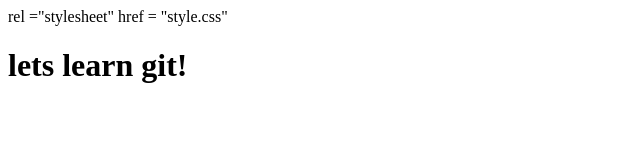
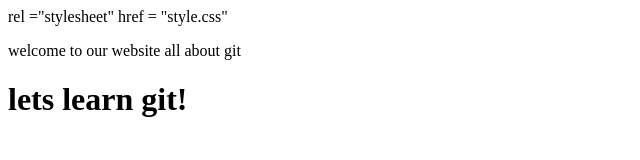
Before and after one commit to pkwdos/git-test_repo, a plain HTML site: page index.html in a window 1280 px wide. Shown: the whole page, without its empty margins (0-640 px from the left). Drawn offline with Linux system fonts and the light colour scheme.

Commit message:
add welcome message

```diff
--- a/index.html
+++ b/index.html
@@ -8,5 +8,7 @@
 </head>
 <body>
 </body>
+
+<p> welcome to our website all about git</p>
 <h1> lets learn git!</h1>
 </html>
```
